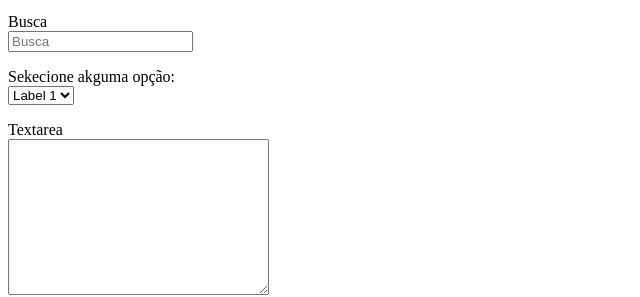
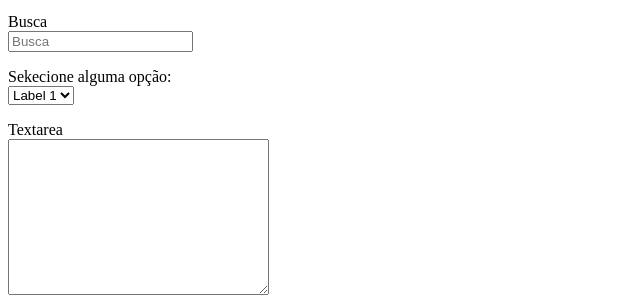
Before and after one commit to YuryCasemiro/curso-udemy, a plain HTML site: page html-css/aula06/index.html in a window 1280 px wide. Shown: the part 875-1172 px from the top of the page, 0-640 px from the left. Drawn offline with Linux system fonts and the light colour scheme.

Commit message:
Update index.html

```diff
--- a/html-css/aula06/index.html
+++ b/html-css/aula06/index.html
@@ -72,7 +72,7 @@
         <input type="search" name="search" id="search" placeholder="Busca">
     </p>
     <p>
-        <label for="select">Sekecione akguma opção:</label>
+        <label for="select">Sekecione alguma opção:</label>
         <select name="select" id="select">
             <option value="qualquer 1" label="Label 1">
             <option value="qualquer 2" label="Label 2">
```
